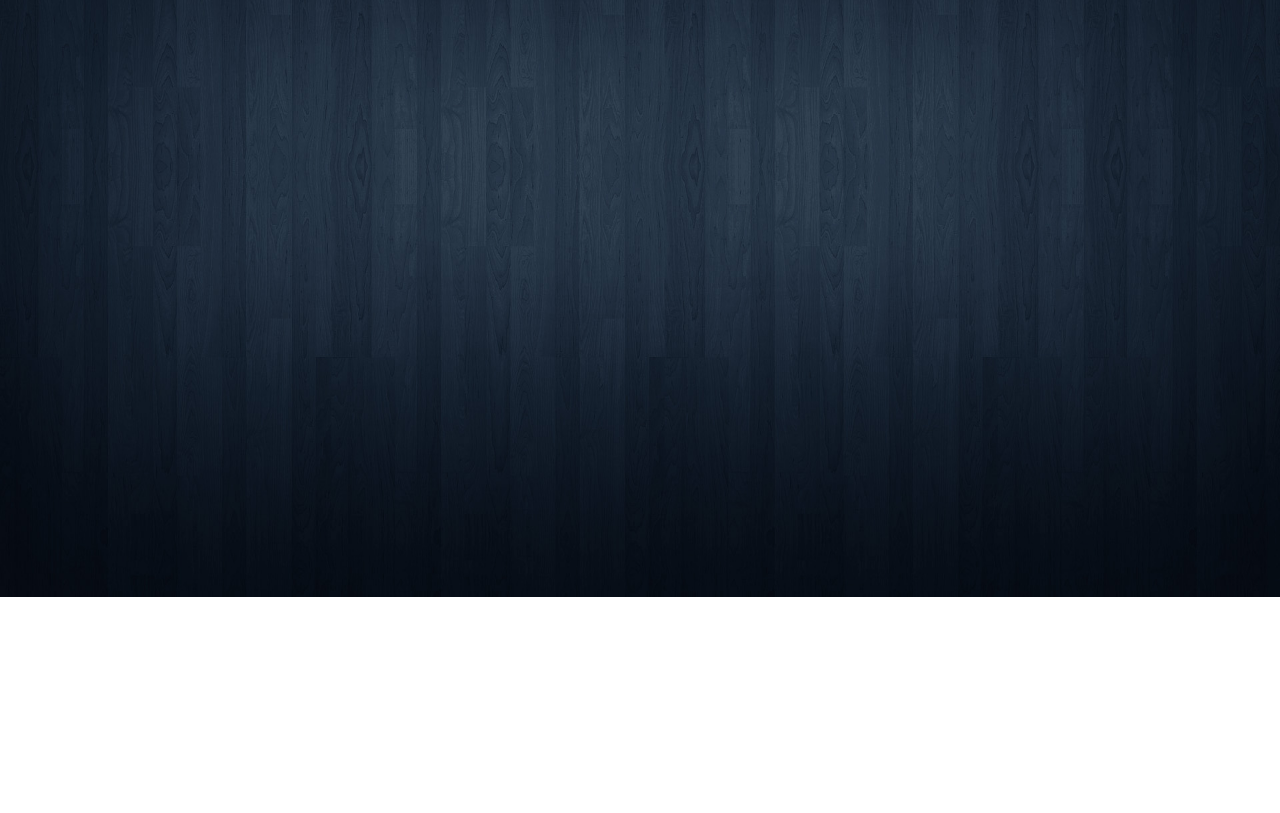
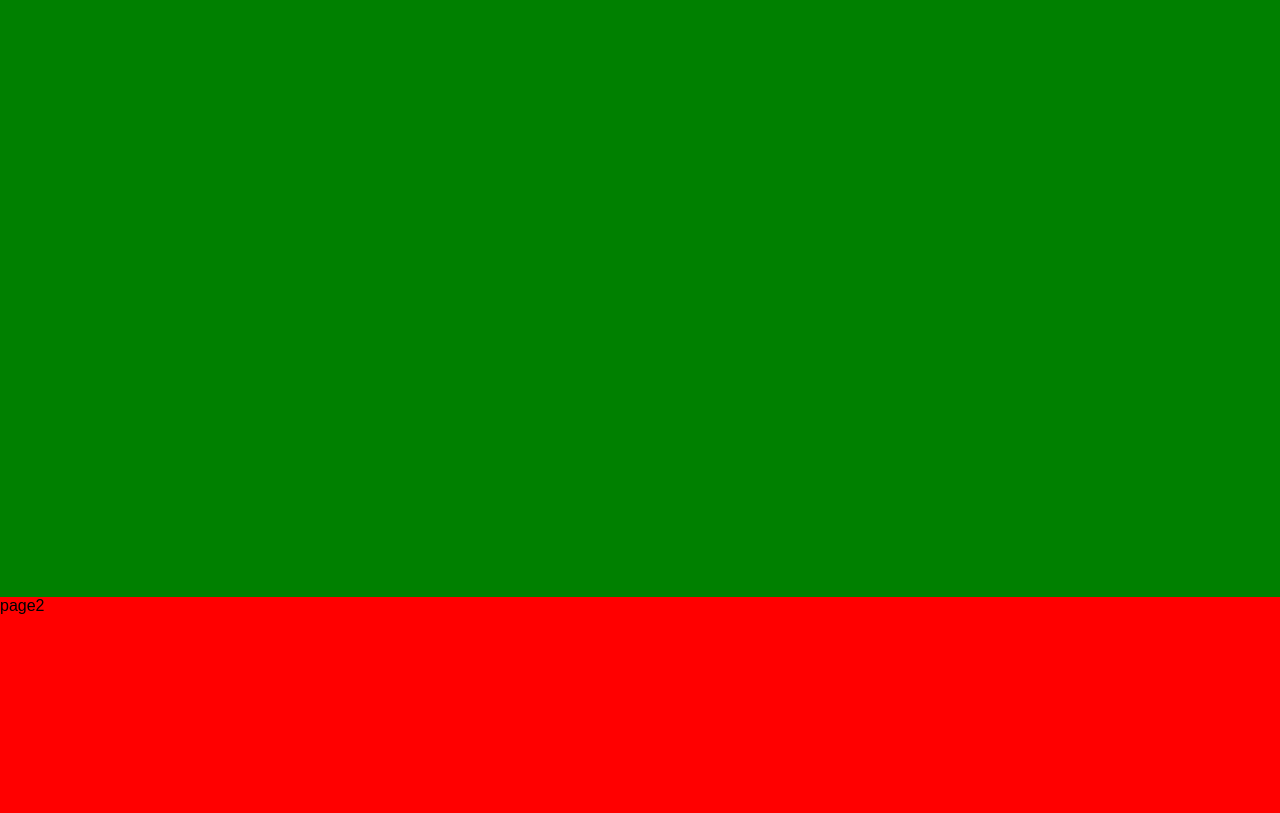
Before and after one commit to FridayDai/react-redux-scaffold, a React app: page / in a window 1280 px wide. Shown: the part 203-1016 px from the top of the page. Before the commit the page ends 800 px from the top, so only its background shows below. Built offline with nearby package versions, Linux system fonts and the light colour scheme.

Commit message:
add branch screen

```diff
--- /dev/null
+++ b/src/components/HomePage/Pages.css
@@ -0,0 +1,27 @@
+.pages {
+    position: absolute;
+    width: 100%;
+    height: 100%;
+    top: 0%;
+    left: 0;
+    transition: all 1s ease;
+}
+
+.pages div {
+    width: 100%;
+    height: 100%;
+}
+
+.page1 {
+    background-color: green;
+}
+
+.page2 {
+    background-color: red;
+    top: 100%;
+}
+
+.page3 {
+    background-color: blue;
+    top: 200%;
+}
--- /dev/null
+++ b/src/components/HomePage/Pages.js
@@ -0,0 +1,32 @@
+/**
+ * Created by yi.dai on 2018/2/23.
+ */
+import React, {Component} from 'react';
+import './Pages.css';
+
+export default class Pages extends Component {
+    constructor(props) {
+        super(props);
+    }
+
+    componentDidMount() {
+        document.body.addEventListener('mousewheel', (e) => {
+            const delta = e.wheelDelta ? e.wheelDelta / 150 : 0;
+            if(delta === 1) {
+                console.log('向上滚');
+            } else if(delta === -1) {
+                console.log('向下滚');
+            }
+        });
+    }
+
+    render() {
+        return (
+            <div className='pages'>
+                <div className='page1 current'>page1</div>
+                <div className='page2'>page2</div>
+                <div className='page3'>page3</div>
+            </div>
+        );
+    }
+}
--- a/src/containers/App.css
+++ b/src/containers/App.css
@@ -3,12 +3,17 @@ html {
     -webkit-text-size-adjust: 100%;
     -ms-text-size-adjust: 100%;
     height: 100%;
+    margin: 0;
+    padding: 0;
 }
 body {
     margin: 0;
+    padding: 0;
     height: 100%;
-    background:url(../images/bg.jpg) no-repeat;
-    background-size:100% 100%;
+    width: 100%;
+    overflow: hidden;
+    /*background:url(../images/bg.jpg) no-repeat;*/
+    /*background-size:100% 100%;*/
 }
 :global(#container) {
     margin: 0;
--- a/src/containers/App.js
+++ b/src/containers/App.js
@@ -2,9 +2,9 @@ import React, { Component } from 'react';
 import { connect } from 'react-redux';
 import './App.css';
 
-import darkBaseTheme from 'material-ui/styles/baseThemes/darkBaseTheme';
+// import darkBaseTheme from 'material-ui/styles/baseThemes/darkBaseTheme';
 import MuiThemeProvider from 'material-ui/styles/MuiThemeProvider';
-import getMuiTheme from 'material-ui/styles/getMuiTheme';
+// import getMuiTheme from 'material-ui/styles/getMuiTheme';
 
 class App extends Component {
     constructor(props) {
--- a/src/containers/HomePage.css
+++ b/src/containers/HomePage.css
@@ -1,5 +1,5 @@
 .homepage-content {
     width:100%;
     height:100%;
-    position: relative;
+    /*position: relative;*/
 }
--- a/src/containers/HomePage.js
+++ b/src/containers/HomePage.js
@@ -4,8 +4,9 @@
 import React, { Component } from 'react';
 import {fetchTopics, testAction} from '../actions/index';
 import { connect } from 'react-redux';
-import NavHeader from '../components/HomePage/NavHeader.js';
-import Content from '../components/HomePage/Content.js';
+// import NavHeader from '../components/HomePage/NavHeader.js';
+// import Content from '../components/HomePage/Content.js';
+import Pages from '../components/HomePage/Pages';
 import './HomePage.css';
 
 class HomePage extends Component {
@@ -23,8 +24,7 @@ class HomePage extends Component {
 
         return (
             <div className='homepage-content'>
-                <NavHeader />
-                <Content />
+                <Pages />
             </div>
         );
     }
```
Also changed, not shown: dist/assets/avatar_a68b4cbe.jpg (deleted), dist/assets/bg_888e4cfd.jpg (deleted), dist/bundle_index_8ab12bbe.js (deleted), dist/css/index_8ab12bbe.css (deleted), dist/index.html (deleted), dist/vendor.bundle.js (deleted), 1 other file.
